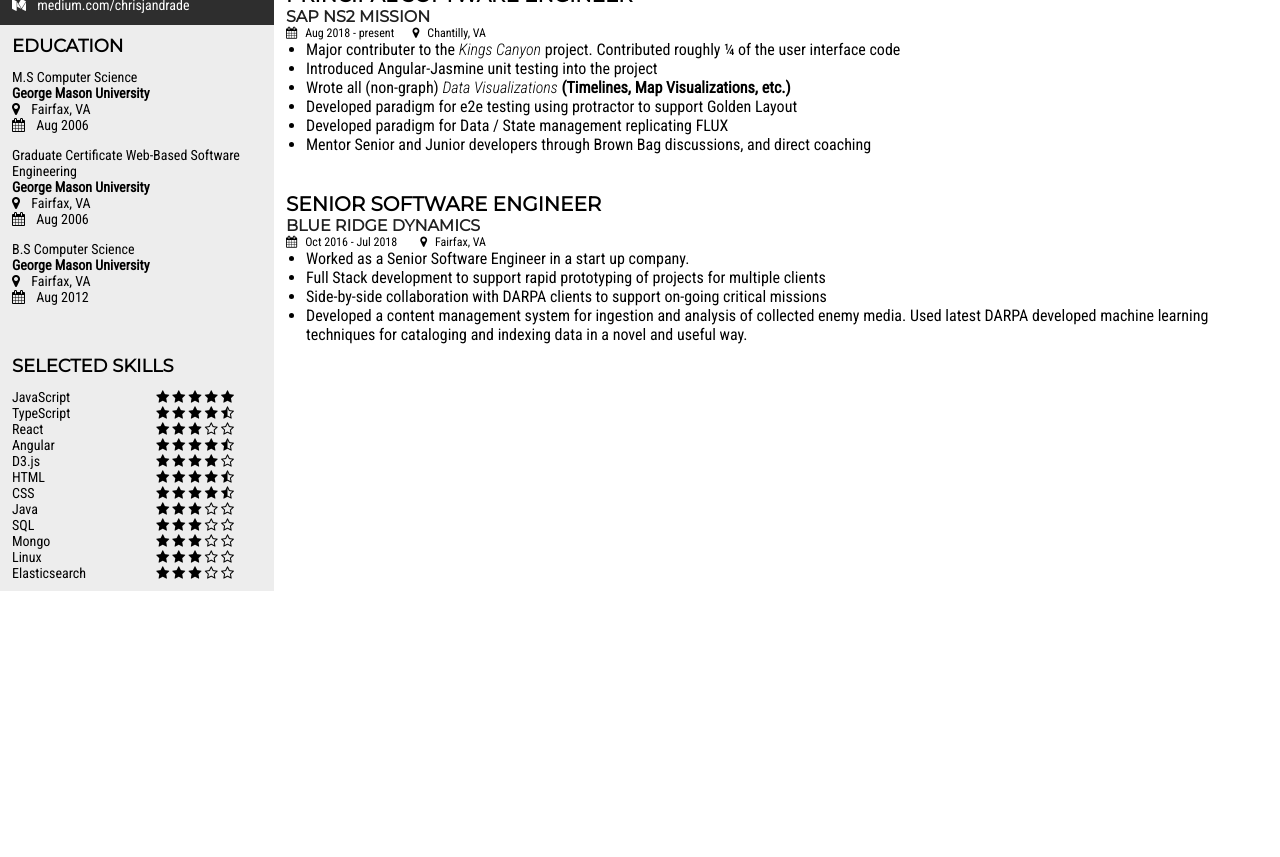
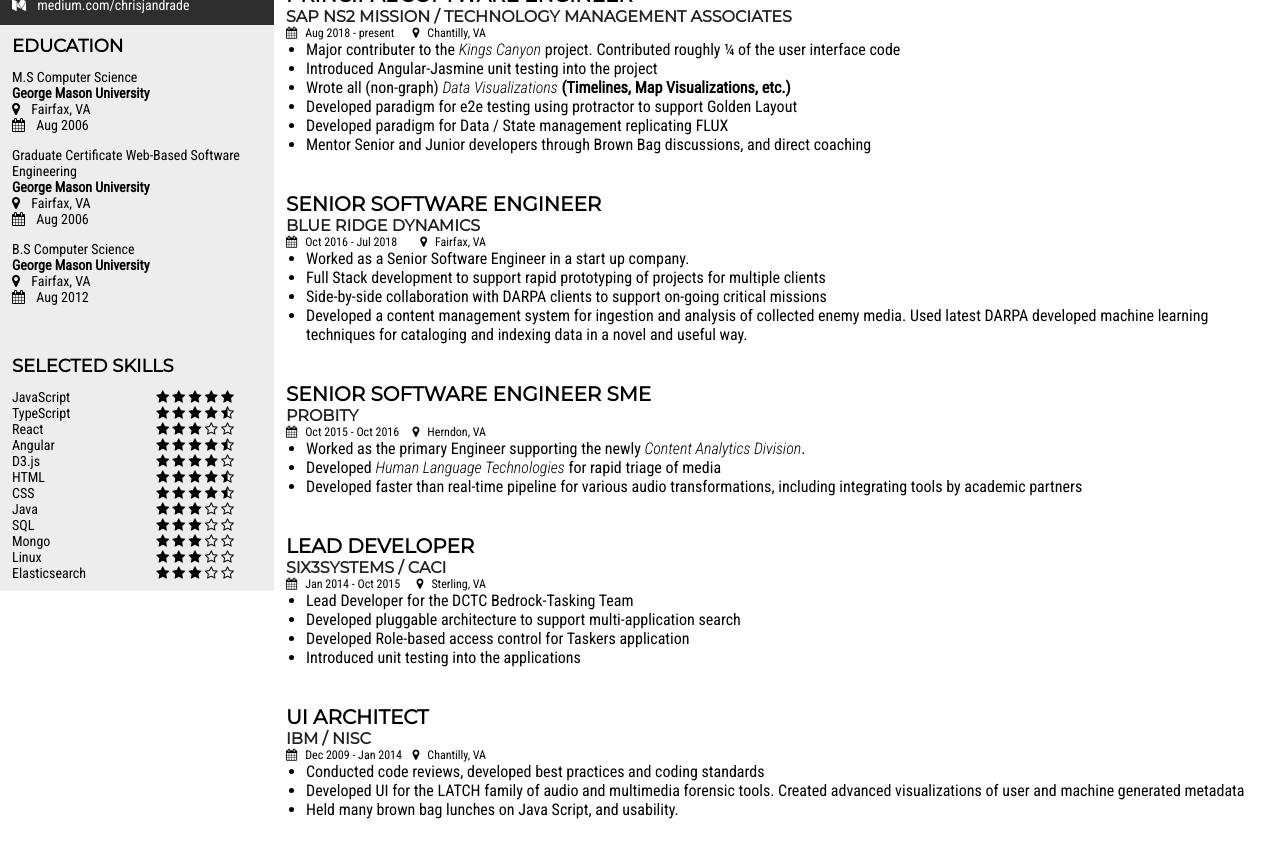
Before and after one commit to chrisjandrade/andradec-resume, a website: page web/index.html in a window 1280 px wide. Shown: the part 209-1066 px from the top of the page. Before the commit the page ends 802 px from the top, so only its background shows below. Drawn offline with Linux system fonts and the light colour scheme.

Commit message:
pretty much done, need mobile layouts

```diff
--- a/web/css/style.css
+++ b/web/css/style.css
@@ -1,15 +1,16 @@
-body {
+html, body {
+  height: 100%;
   padding: 0 0;
   margin: 0 0;
   font-family: 'Roboto Condensed', sans-serif;
 }
 
 .side-bar {
+  position: fixed;
   padding: 0 0;
   width: 274px;
-  float: left;
   background: rgb(237, 237, 237);
-  height: 100%;
+  height: 100vh;
 }
 
 .resume-header {
--- a/web/index.html
+++ b/web/index.html
@@ -1,4 +1,5 @@
 <html>
+
 <head>
   <link rel="stylesheet" href="css/style.css">
   <link rel="preconnect" href="https://fonts.googleapis.com">
@@ -13,6 +14,7 @@
     crossorigin="anonymous" referrerpolicy="no-referrer" />
   <title>chrisandrade.me</title>
 </head>
+
 <body>
   <div class="side-bar">
     <div class="resume-header">
@@ -180,14 +182,14 @@
     <p>
       <em>Cleared</em> <b>Principal Software Engineer</b> specializing in <b>Web Based Software Development</b>.
       Proven problem solving ability, adaptable and able to work in fast-paced and demanding situations.
-      Able to work across the full development stack in collaborative agile environments.  Doesn't shy
-      away from difficult problems, frequently asked to solve them.  Always eager to tackle the biggest challenges.
+      Able to work across the full development stack in collaborative agile environments. Doesn't shy
+      away from difficult problems, frequently asked to solve them. Always eager to tackle the biggest challenges.
     </p>
     <h1>Work Experience</h1>
     <br>
 
     <h2>Principal Software Engineer</h2>
-    <h3>SAP NS2 Mission</h3>
+    <h3>SAP NS2 Mission / Technology Management Associates</h3>
     <div class="time-date">
       <span class="time">
         <i class="fa fa-calendar" aria-hidden="true"></i>Aug 2018 - present
@@ -197,7 +199,8 @@
       </span>
     </div>
     <ul class="work-experience">
-      <li>Major contributer to the <em>Kings Canyon</em> project. Contributed roughly &frac14; of the user interface code</li>
+      <li>Major contributer to the <em>Kings Canyon</em> project. Contributed roughly &frac14; of the user interface
+        code</li>
       <li>Introduced Angular-Jasmine unit testing into the project</li>
       <li>Wrote all (non-graph) <em>Data Visualizations</em> <b>(Timelines, Map Visualizations, etc.)</b></li>
       <li>Developed paradigm for e2e testing using protractor to support Golden Layout</li>
@@ -226,7 +229,63 @@
         in a novel and useful way.
       </li>
     </ul>
+    <br><br>
+
+    <h2>Senior Software Engineer SME</h2>
+    <h3>Probity</h3>
+    <div class="time-date">
+      <span class="time">
+        <i class="fa fa-calendar" aria-hidden="true"></i>Oct 2015 - Oct 2016
+      </span>
+      <span class="date pull-right">
+        <i class="fa fa-map-marker" aria-hidden="true"></i>Herndon, VA
+      </span>
+    </div>
+    <ul class="work-experience">
+      <li>Worked as the primary Engineer supporting the newly <em>Content Analytics Division</em>.</li>
+      <li>Developed <em>Human Language Technologies</em> for rapid triage of media</li>
+      <li>Developed faster than real-time pipeline for various audio transformations, including integrating tools by
+        academic partners</li>
+    </ul>
+    <br><br>
+
+    <h2>Lead Developer</h2>
+    <h3>Six3Systems / CACI</h3>
+    <div class="time-date">
+      <span class="time">
+        <i class="fa fa-calendar" aria-hidden="true"></i>Jan 2014 - Oct 2015
+      </span>
+      <span class="date pull-right">
+        <i class="fa fa-map-marker" aria-hidden="true"></i>Sterling, VA
+      </span>
+    </div>
+    <ul class="work-experience">
+      <li>Lead Developer for the DCTC Bedrock-Tasking Team</li>
+      <li>Developed pluggable architecture to support multi-application search</li>
+      <li>Developed Role-based access control for Taskers application</li>
+      <li>Introduced unit testing into the applications</li>
+    </ul>
+    <br><br>
+
+    <h2>UI Architect</h2>
+    <h3>IBM / NISC</h3>
+    <div class="time-date">
+      <span class="time">
+        <i class="fa fa-calendar" aria-hidden="true"></i>Dec 2009 - Jan 2014
+      </span>
+      <span class="date pull-right">
+        <i class="fa fa-map-marker" aria-hidden="true"></i>Chantilly, VA
+      </span>
+    </div>
+    <ul class="work-experience">
+      <li>Conducted code reviews, developed best practices and coding standards</li>
+      <li>Developed UI for the LATCH family of audio and multimedia forensic tools. Created advanced visualizations
+      of user and machine generated metadata</li>
+      <li>Held many brown bag lunches on Java Script, and usability.</li>
+    </ul>
+    <br><br>
 
   </div>
 </body>
+
 </html>
```
